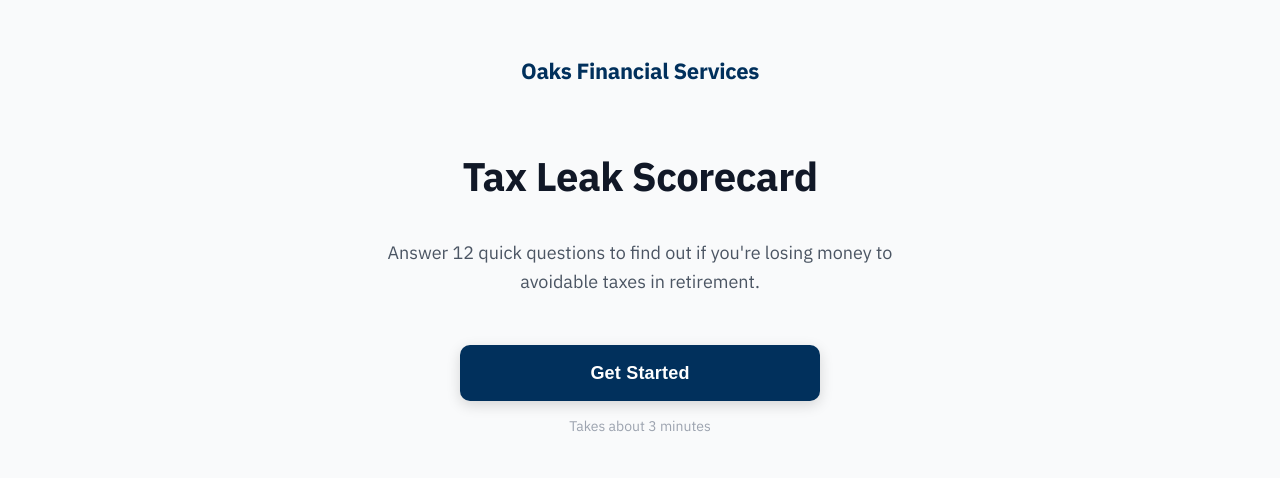
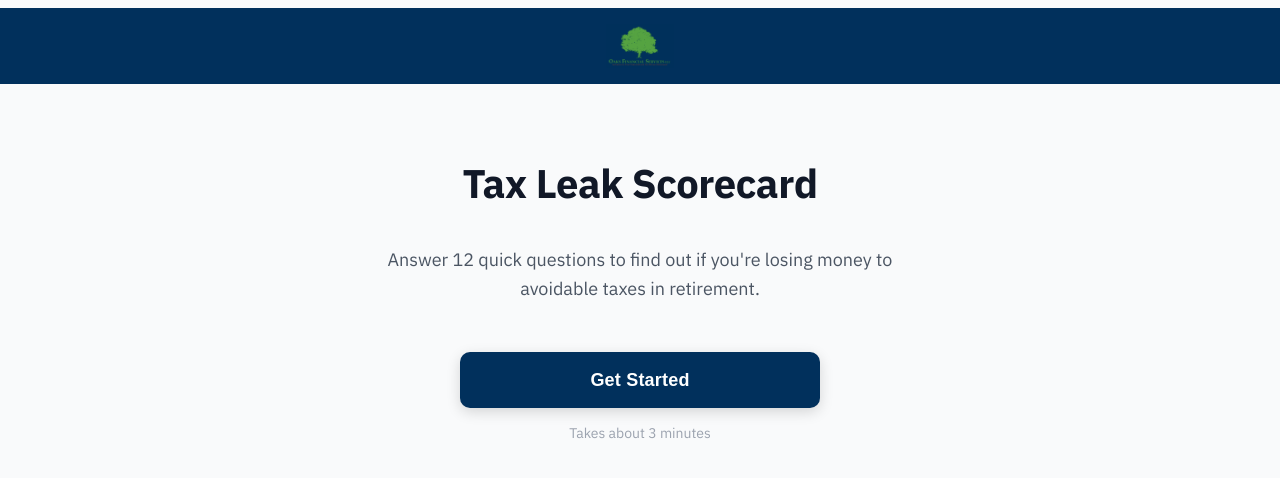
Before and after one commit to MrGIue/tax-leak-scorecard, a Next.js app: page /oaks in a window 1280 px wide. Shown: the top 478 px of the page. Built offline with nearby package versions, Linux system fonts and the light colour scheme.

Commit message:
Add dark navy header with white Oaks logo, update brand colors

```diff
--- a/src/components/ScorecardQuiz.tsx
+++ b/src/components/ScorecardQuiz.tsx
@@ -92,7 +92,43 @@ export default function ScorecardQuiz({ config }: ScorecardQuizProps) {
     score !== null ? getTier(config, score) : null;
 
   return (
-    <div className="min-h-screen bg-[#f9fafb] flex flex-col items-center justify-start py-10 px-4">
+    <div className="min-h-screen bg-[#f9fafb] flex flex-col items-center justify-start">
+      {/* Header */}
+      <header
+        style={{
+          width: "100%",
+          backgroundColor: config.branding.primaryColor,
+          padding: "16px 24px",
+          display: "flex",
+          alignItems: "center",
+          justifyContent: "center",
+          marginBottom: "0",
+        }}
+      >
+        {config.branding.logo ? (
+          <img
+            src={config.branding.logo}
+            alt={config.clientName}
+            style={{
+              height: "44px",
+              objectFit: "contain",
+            }}
+          />
+        ) : (
+          <span
+            style={{
+              fontSize: "18px",
+              fontWeight: 700,
+              color: "#FFFFFF",
+              letterSpacing: "0.02em",
+            }}
+          >
+            {config.clientName}
+          </span>
+        )}
+      </header>
+
+      <div className="flex flex-col items-center justify-start w-full px-4 py-10" style={{ flex: 1 }}>
       {currentProgressStep !== null && (
         <div className="w-full max-w-[720px] mb-6">
           <ProgressBar
@@ -137,6 +173,7 @@ export default function ScorecardQuiz({ config }: ScorecardQuizProps) {
           />
         )}
       </div>
+      </div>
     </div>
   );
 }
--- a/src/components/WelcomeScreen.tsx
+++ b/src/components/WelcomeScreen.tsx
@@ -24,32 +24,6 @@ export default function WelcomeScreen({ config, onStart }: WelcomeScreenProps) {
         margin: "0 auto",
       }}
     >
-      {/* Logo or client name */}
-      <div style={{ marginBottom: "40px" }}>
-        {branding.logo ? (
-          <img
-            src={branding.logo}
-            alt={clientName}
-            style={{
-              maxHeight: "80px",
-              maxWidth: "280px",
-              objectFit: "contain",
-            }}
-          />
-        ) : (
-          <span
-            style={{
-              fontSize: "22px",
-              fontWeight: 700,
-              color: branding.primaryColor,
-              letterSpacing: "-0.3px",
-            }}
-          >
-            {clientName}
-          </span>
-        )}
-      </div>
-
       {/* Title */}
       <h1
         style={{
--- a/src/configs/oaks.json
+++ b/src/configs/oaks.json
@@ -5,7 +5,8 @@
   "scorecardDescription": "Answer 12 quick questions to find out if you're losing money to avoidable taxes in retirement.",
   "branding": {
     "primaryColor": "#01305C",
-    "accentColor": "#769d4c"
+    "accentColor": "#769d4c",
+    "logo": "/logos/oaks.png"
   },
   "bookingUrl": "https://calendly.com/placeholder",
   "bookingCtaText": "Schedule Your Free Tax Leak Review",
```
Also changed, not shown: public/logos/oaks.png (added), 1 other file (tests, documents, lock files or other folders).
